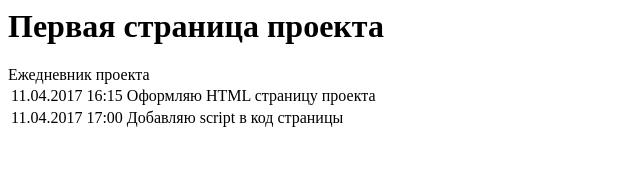
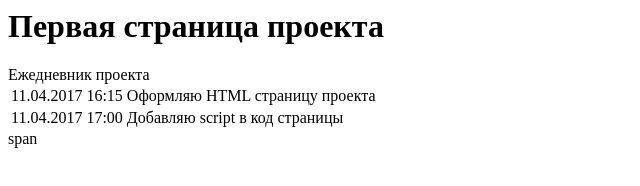
Before and after one commit to vsemikopenko/vsemikopenko.github.io, a plain HTML site: page index.html in a window 1280 px wide. Shown: the full height of the page, 0-640 px from the left. Drawn offline with Linux system fonts and the light colour scheme.

Commit message:
Update index.html

```diff
--- a/index.html
+++ b/index.html
@@ -29,6 +29,6 @@
          </tr>
        </tbody>
      </table>
-    <span id=test></span>
+    <span id=test>span</span>
    </body>
 </html>
```
